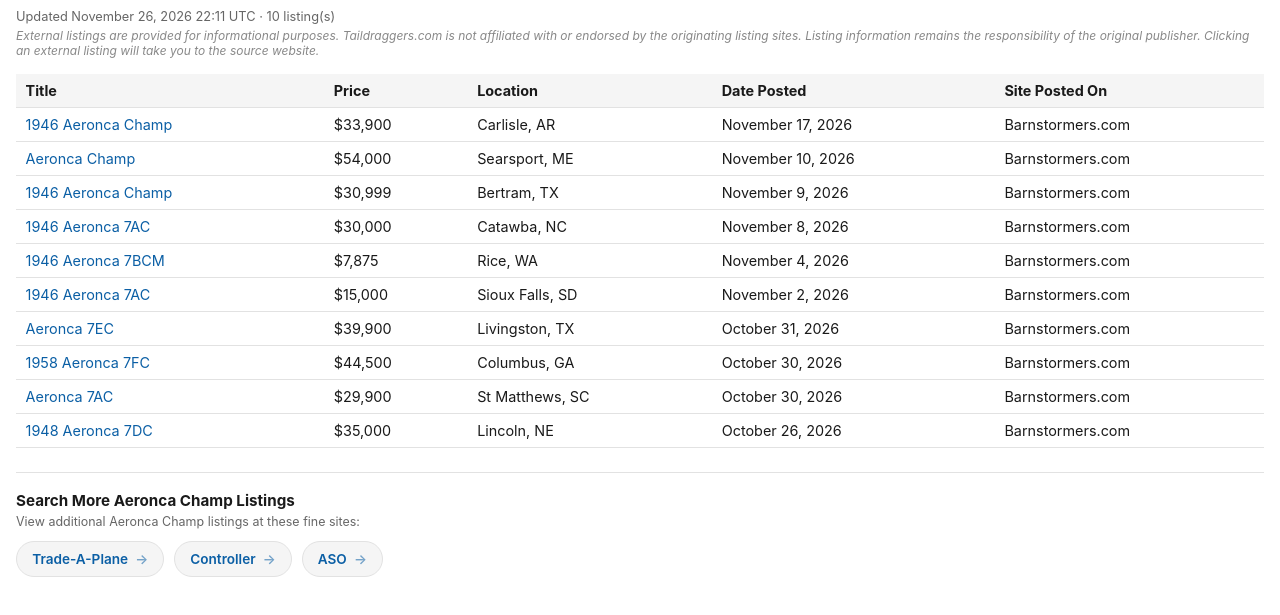
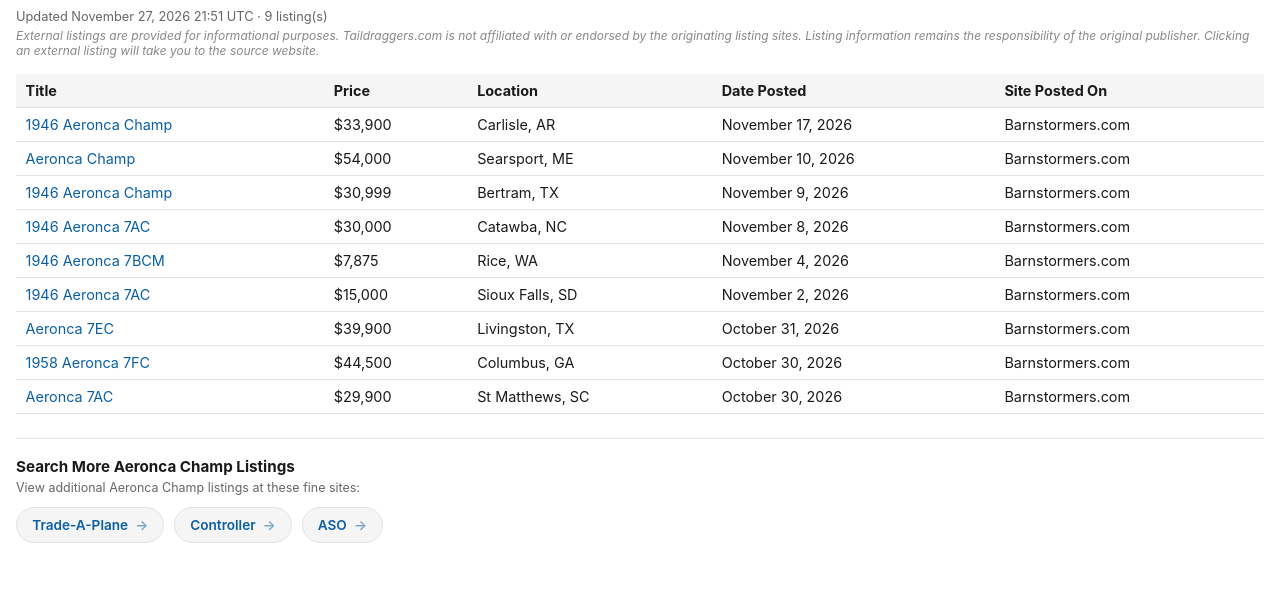
Before and after one commit to taildraggers/aeronca-champ-for-sale, a plain HTML site: page docs/index.html in a window 1280 px wide. Shown: the part 43-658 px from the top of the page. Drawn offline with Linux system fonts and the light colour scheme.

Commit message:
Update Aeronca Champ listings (2026-11-27)

```diff
--- a/docs/index.html
+++ b/docs/index.html
@@ -76,7 +76,7 @@
 </head>
 <body>
   <h1>Other Aeronca Champ Ads on the Web</h1>
-  <div class="updated">Updated November 26, 2026 22:11 UTC &middot; 10 listing(s)</div>
+  <div class="updated">Updated November 27, 2026 21:51 UTC &middot; 9 listing(s)</div>
   <div class="disclaimer">External listings are provided for informational purposes. Taildraggers.com is not affiliated with or endorsed by the originating listing sites. Listing information remains the responsibility of the original publisher. Clicking an external listing will take you to the source website.</div>
   <table>
     <thead>
@@ -92,7 +92,6 @@
         <tr><td><a href="https://www.barnstormers.com/classified-2075335-Aeronca-Champ-7EC-serial-532.html" target="_blank" rel="noopener noreferrer">Aeronca 7EC</a></td><td>$39,900</td><td>Livingston, TX</td><td>October 31, 2026</td><td>Barnstormers.com</td></tr>
         <tr><td><a href="https://www.barnstormers.com/classified-2081024-1958-Aeronca-7FC-TriChamp.html" target="_blank" rel="noopener noreferrer">1958 Aeronca 7FC</a></td><td>$44,500</td><td>Columbus, GA</td><td>October 30, 2026</td><td>Barnstormers.com</td></tr>
         <tr><td><a href="https://www.barnstormers.com/classified-2081018-Aeronca-7AC-Champ-with-85HP.html" target="_blank" rel="noopener noreferrer">Aeronca 7AC</a></td><td>$29,900</td><td>St Matthews, SC</td><td>October 30, 2026</td><td>Barnstormers.com</td></tr>
-        <tr><td><a href="https://www.barnstormers.com/classified-2069705-1948-Aeronca-Champ-7DC-(126).html" target="_blank" rel="noopener noreferrer">1948 Aeronca 7DC</a></td><td>$35,000</td><td>Lincoln, NE</td><td>October 26, 2026</td><td>Barnstormers.com</td></tr>
     </tbody>
   </table>
   <div class="more-resources">
```
